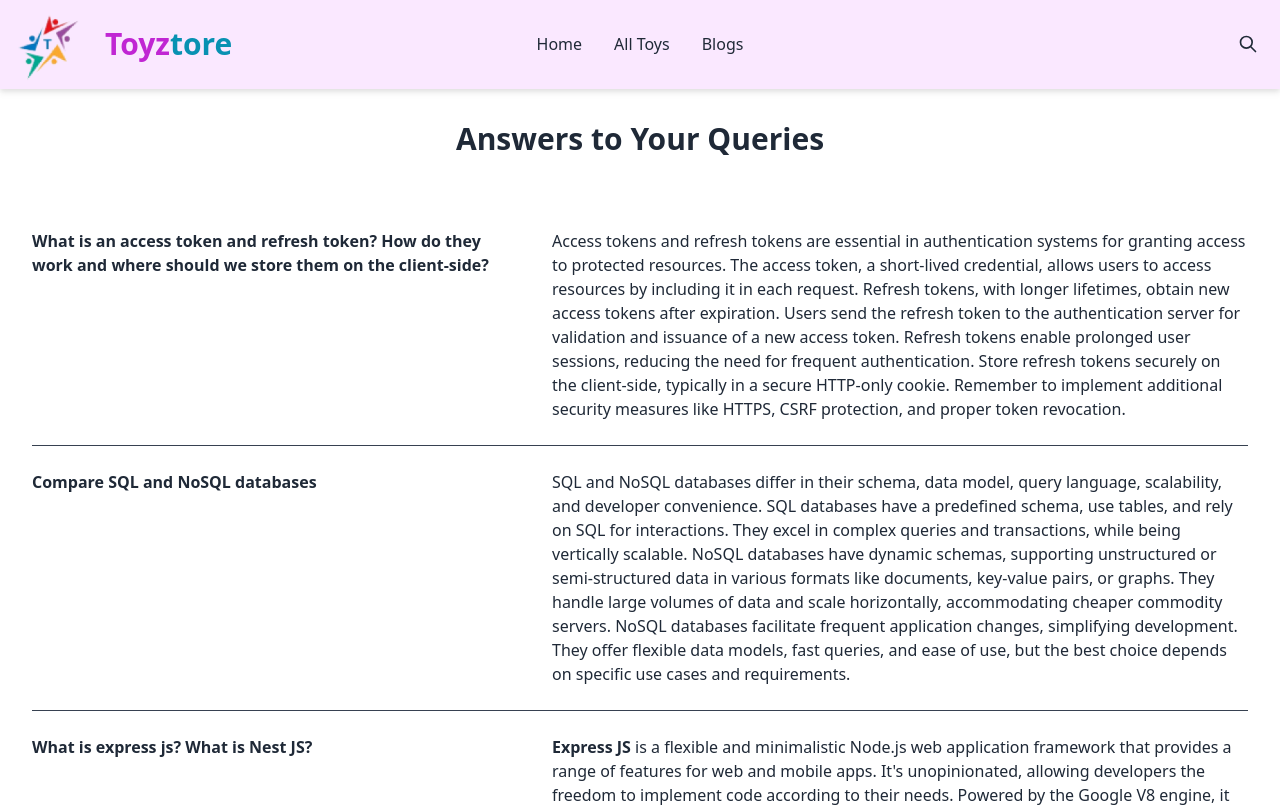
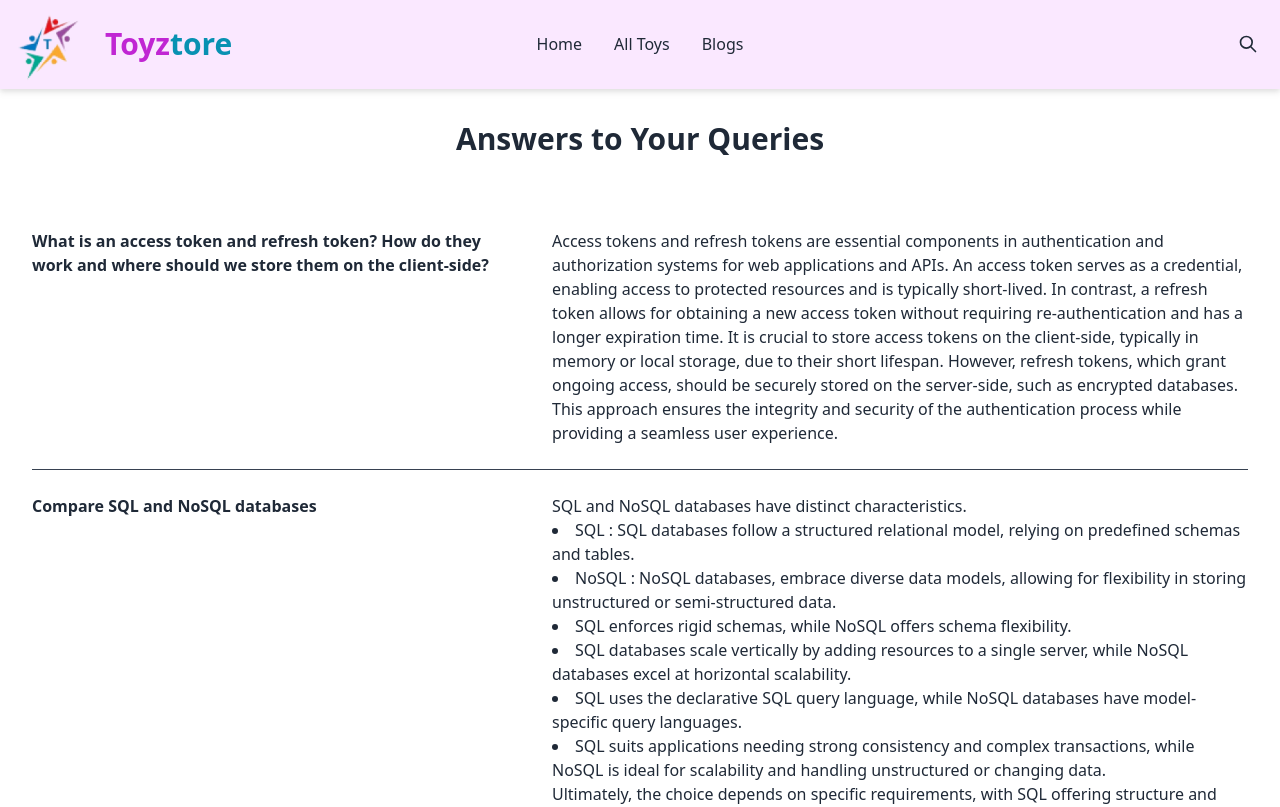
Before and after one commit to Deadless-Programmer/Toyztore-client-site, a React (Vite) app: page /blogs in a window 1280 px wide. Shown: the top 807 px of the page. Built offline with nearby package versions, Linux system fonts and the light colour scheme.

Commit message:
rewrite the blogs answer

```diff
--- a/src/Pages/Blogs/Blogs.jsx
+++ b/src/Pages/Blogs/Blogs.jsx
@@ -1,30 +1,114 @@
-import React from 'react';
+import React from "react";
 
 const Blogs = () => {
   return (
     <div>
       <section className="dark:bg-gray-800 dark:text-gray-100">
         <div className="container flex flex-col justify-center px-4 py-8 mx-auto md:p-8">
-		<h2 className="mb-12 text-4xl font-bold leading-none text-center sm:text-3xl">Answers to Your Queries</h2>
+          <h2 className="mb-12 text-4xl font-bold leading-none text-center sm:text-3xl">
+            Answers to Your Queries
+          </h2>
           <div className="divide-y divide-gray-700">
             <div className="py-6 space-y-2 md:grid md:grid-cols-12 md:gap-8 md:space-y-0">
-				<h3 className="font-semibold md:col-span-5">What is an access token and refresh token? How do they work and where should we store them on the client-side?</h3>
-				<p className="md:pl-0 md:col-span-7">Access tokens and refresh tokens are essential in authentication systems for granting access to protected resources. The access token, a short-lived credential, allows users to access resources by including it in each request. Refresh tokens, with longer lifetimes, obtain new access tokens after expiration. Users send the refresh token to the authentication server for validation and issuance of a new access token. Refresh tokens enable prolonged user sessions, reducing the need for frequent authentication. Store refresh tokens securely on the client-side, typically in a secure HTTP-only cookie. Remember to implement additional security measures like HTTPS, CSRF protection, and proper token revocation.</p>
+              <h3 className="font-semibold md:col-span-5">
+                What is an access token and refresh token? How do they work and
+                where should we store them on the client-side?
+              </h3>
+              <p className="md:pl-0 md:col-span-7">
+                Access tokens and refresh tokens are essential components in
+                authentication and authorization systems for web applications
+                and APIs. An access token serves as a credential, enabling
+                access to protected resources and is typically short-lived. In
+                contrast, a refresh token allows for obtaining a new access
+                token without requiring re-authentication and has a longer
+                expiration time. It is crucial to store access tokens on the
+                client-side, typically in memory or local storage, due to their
+                short lifespan. However, refresh tokens, which grant ongoing
+                access, should be securely stored on the server-side, such as
+                encrypted databases. This approach ensures the integrity and
+                security of the authentication process while providing a
+                seamless user experience.
+              </p>
             </div>
             <div className="py-6 space-y-2 md:grid md:grid-cols-12 md:gap-8 md:space-y-0">
-				<h3 className="font-semibold md:col-span-5">Compare SQL and NoSQL databases</h3>
-				<p className="md:pl-0 md:col-span-7">SQL and NoSQL databases differ in their schema, data model, query language, scalability, and developer convenience. SQL databases have a predefined schema, use tables, and rely on SQL for interactions. They excel in complex queries and transactions, while being vertically scalable. NoSQL databases have dynamic schemas, supporting unstructured or semi-structured data in various formats like documents, key-value pairs, or graphs. They handle large volumes of data and scale horizontally, accommodating cheaper commodity servers. NoSQL databases facilitate frequent application changes, simplifying development. They offer flexible data models, fast queries, and ease of use, but the best choice depends on specific use cases and requirements.</p>
+              <h3 className="font-semibold md:col-span-5">
+                Compare SQL and NoSQL databases
+              </h3>
+              <p className="md:pl-0 md:col-span-7">
+                SQL and NoSQL databases have distinct characteristics.
+                <li>
+                  SQL : SQL databases follow a structured relational model,
+                  relying on predefined schemas and tables.
+                </li>
+                <li>
+                  NoSQL : NoSQL databases, embrace diverse data models, allowing
+                  for flexibility in storing unstructured or semi-structured
+                  data.
+                </li>
+                <li>
+                  SQL enforces rigid schemas, while NoSQL offers schema
+                  flexibility.
+                </li>
+                <li>
+                  SQL databases scale vertically by adding resources to a single
+                  server, while NoSQL databases excel at horizontal scalability.
+                </li>
+                <li>
+                  SQL uses the declarative SQL query language, while NoSQL
+                  databases have model-specific query languages.
+                </li>
+                <li>
+                  SQL suits applications needing strong consistency and complex
+                  transactions, while NoSQL is ideal for scalability and
+                  handling unstructured or changing data.
+                </li>
+                <p>
+                  Ultimately, the choice depends on specific requirements, with
+                  SQL offering structure and NoSQL providing flexibility and
+                  scalability.
+                </p>
+              </p>
             </div>
             <div className="py-6 space-y-2 md:grid md:grid-cols-12 md:gap-8 md:space-y-0">
-				<h3 className="font-semibold md:col-span-5">What is express js? What is Nest JS?</h3>
-				<p className="md:pl-0 md:col-span-7"> <span className='font-semibold'>Express JS</span> is a flexible and minimalistic Node.js web application framework that provides a range of features for web and mobile apps. It's unopinionated, allowing developers the freedom to implement code according to their needs. Powered by the Google V8 engine, it ensures high performance. With its lightweight nature and strong community support, finding resources and assistance is convenient.
-                 <p><span className='font-semibold'>Nest JS</span> a rapidly growing framework, builds upon Express to offer a more scalable server-side application development approach. It follows MVC architecture, utilizes TypeScript, and employs dependency injection for component management. Both frameworks offer comparable performance and scalability options.</p>
+              <h3 className="font-semibold md:col-span-5">
+                What is express js? What is Nest JS?
+              </h3>
+              <p className="md:pl-0 md:col-span-7">
+                {" "}
+                <span className="font-semibold">Express JS</span> is a flexible
+                and minimalistic Node.js web application framework that provides
+                a range of features for web and mobile apps. It's unopinionated,
+                allowing developers the freedom to implement code according to
+                their needs. Powered by the Google V8 engine, it ensures high
+                performance. With its lightweight nature and strong community
+                support, finding resources and assistance is convenient.
+                <p>
+                  <span className="font-semibold">Nest JS</span> a rapidly
+                  growing framework, builds upon Express to offer a more
+                  scalable server-side application development approach. It
+                  follows MVC architecture, utilizes TypeScript, and employs
+                  dependency injection for component management. Both frameworks
+                  offer comparable performance and scalability options.
                 </p>
-
+              </p>
             </div>
             <div className="py-6 space-y-2 md:grid md:grid-cols-12 md:gap-8 md:space-y-0">
-				<h3 className="font-semibold md:col-span-5">What is MongoDB aggregate and how does it work?</h3>
-				<p className="md:pl-0 md:col-span-7">Aggregation in MongoDB involves selecting and processing data from a collection to generate computed results. It combines values from multiple documents, performs operations like sum, average, minimum, and maximum, and returns a single result. MongoDB offers three approaches for aggregation: Aggregation Pipeline, Map-Reduce function, and Single-purpose aggregation. The Aggregation Pipeline consists of multiple stages where each stage takes input documents, performs operations, and passes the results to the next stage. It supports grouping and can be created using the aggregate() method. This method shares similarities with SQL's count(*) and group by operations.</p>
+              <h3 className="font-semibold md:col-span-5">
+                What is MongoDB aggregate and how does it work?
+              </h3>
+              <p className="md:pl-0 md:col-span-7">
+                Aggregation in MongoDB involves selecting and processing data
+                from a collection to generate computed results. It combines
+                values from multiple documents, performs operations like sum,
+                average, minimum, and maximum, and returns a single result.
+                MongoDB offers three approaches for aggregation: Aggregation
+                Pipeline, Map-Reduce function, and Single-purpose aggregation.
+                The Aggregation Pipeline consists of multiple stages where each
+                stage takes input documents, performs operations, and passes the
+                results to the next stage. It supports grouping and can be
+                created using the aggregate() method. This method shares
+                similarities with SQL's count(*) and group by operations.
+              </p>
             </div>
           </div>
         </div>
```
Lines whose indentation alone changed are shown as unchanged.
